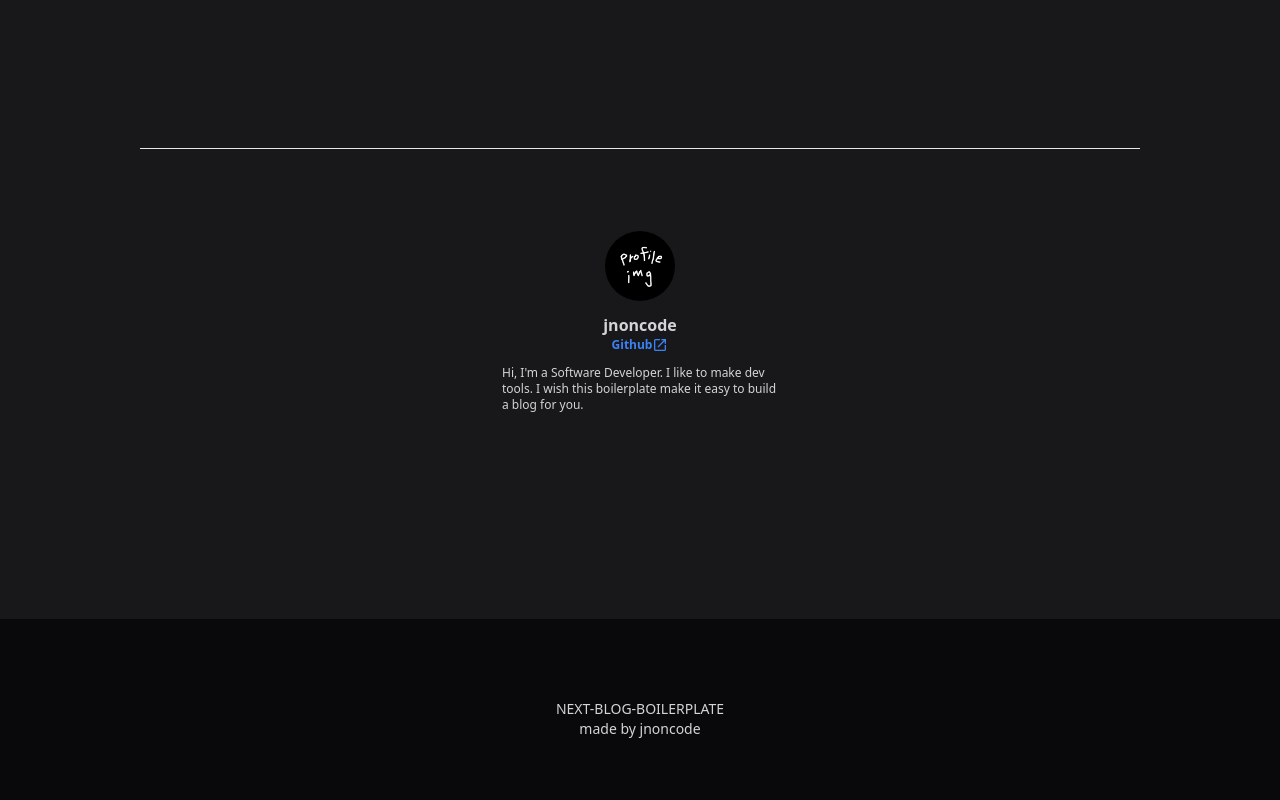
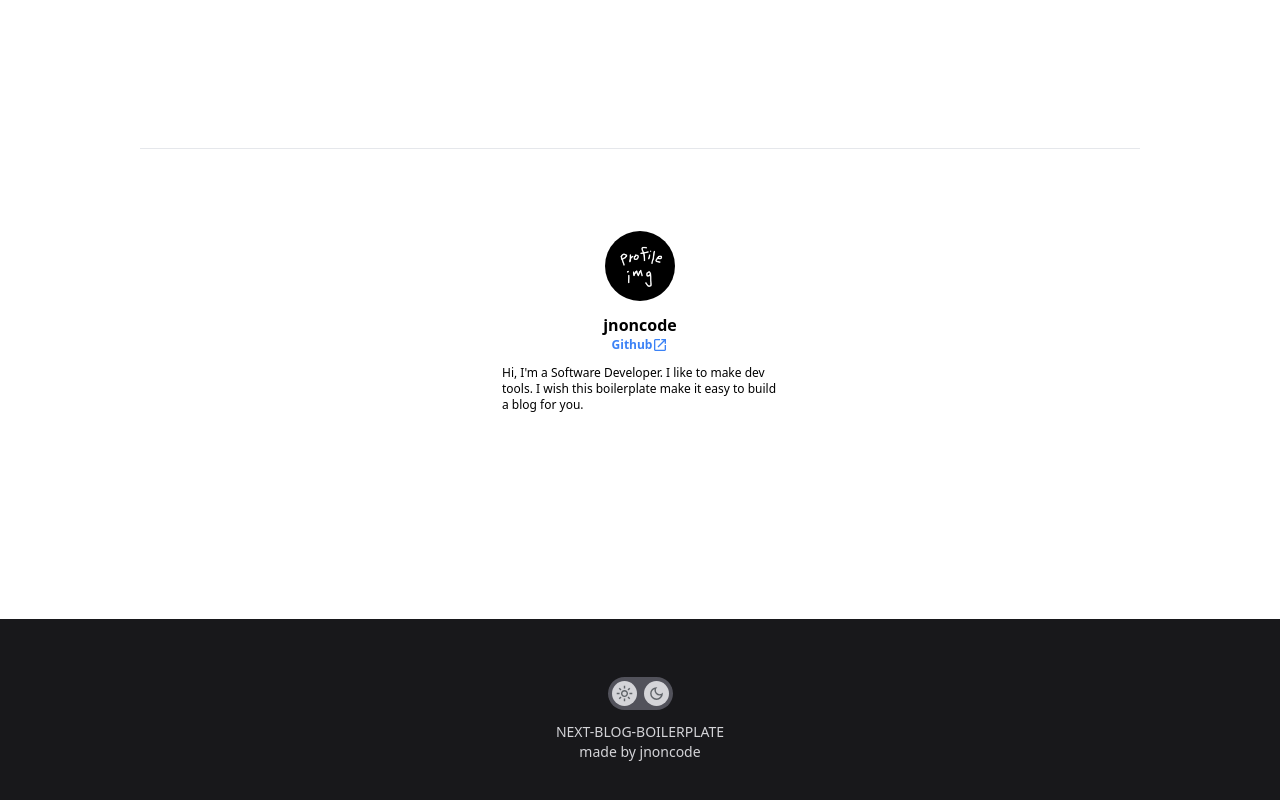
Before and after one commit to thewiilover/starter-template-for-blog, a Next.js app: page /post/1 in a window 1280 px wide. Shown: the part 722-1522 px from the top of the page. Built offline with nearby package versions, Linux system fonts and the light colour scheme; no server answers.

Commit message:
feat: add themeToggle button

```diff
--- a/app/layout.tsx
+++ b/app/layout.tsx
@@ -7,6 +7,7 @@ import Footer from "../src/components/global/Footer";
 
 // your blog title
 import { blogTitle } from "@/custom/navigation";
+import ThemeProvider from "@/src/components/global/ThemeProvider";
 
 export const metadata: Metadata = {
   title: blogTitle,
@@ -21,13 +22,15 @@ export default function RootLayout({
   children: React.ReactNode;
 }>) {
   return (
-    <html className="dark">
+    <html className="">
       <body>
-        <Navigation />
-        <div className="pt-[70px] dark:bg-contrast-900 dark:text-contrast-300">
-          {children}
-        </div>
-        <Footer />
+        <ThemeProvider>
+          <Navigation />
+          <div className="pt-[70px] dark:bg-contrast-900 dark:text-contrast-300">
+            {children}
+          </div>
+          <Footer />
+        </ThemeProvider>
       </body>
     </html>
   );
--- a/app/page.tsx
+++ b/app/page.tsx
@@ -136,7 +136,7 @@ export default function Home() {
             onClick={() => changeCurrentPage(Number(item))}
             className={`${
               currentPage === item ? "bg-primary-500 text-primary-100" : ""
-            } mx-1 w-[35px] h-[35px] flex items-center justify-center text-sm text-center rounded-full duration-100`}
+            } mx-1 w-[30px] h-[30px] flex items-center justify-center text-sm text-center rounded-full duration-100`}
           >
             {item}
           </button>
--- a/src/components/global/Footer.tsx
+++ b/src/components/global/Footer.tsx
@@ -1,7 +1,39 @@
+"use client";
+
+import useTheme from "@/src/store/themeStore";
+import DarkIcon from "../../assets/dark-mode.svg";
+import LightIcon from "../../assets/light-mode.svg";
+
 export default function Footer() {
+  const { changeTheme } = useTheme();
+
+  const toggleMode = (type: string) => {
+    if (type === "dark") {
+      localStorage.setItem("theme", "dark");
+      changeTheme("dark");
+    } else {
+      changeTheme("light");
+      localStorage.setItem("theme", "light");
+    }
+  };
+
   return (
     // This is Footer. Update the content as you want!
-    <div className="w-full h-[200px] flex justify-center items-center text-center text-sm text-contrast-300 text-contrast-100 dark:font-extralight bg-contrast-900 dark:bg-contrast-950">
+    <div className="w-full h-[200px] flex flex-col justify-center items-center text-center text-sm text-contrast-300 font-extralight bg-contrast-900 dark:border-t dark:border-t-contrast-600">
+      <div className="flex justify-between bg-contrast-600 w-[65px] p-1 rounded-full mb-3">
+        <button
+          onClick={() => toggleMode("light")}
+          className="bg-contrast-300 p-1 rounded-full"
+        >
+          <LightIcon />
+        </button>
+        <button
+          onClick={() => toggleMode("dark")}
+          className="bg-contrast-300 p-1 rounded-full"
+        >
+          <DarkIcon />
+        </button>
+      </div>
       NEXT-BLOG-BOILERPLATE <br /> made by jnoncode
     </div>
   );
--- a/src/components/global/Loading.tsx
+++ b/src/components/global/Loading.tsx
@@ -2,7 +2,7 @@ export default function LoadingComponent() {
   return (
     <div className="relative flex flex-col justify-center items-center">
       {/* The classname 'spin-animation' is an animation css from global.css */}
-      <div className="spin-animation w-[40px] h-[40px] border-[5px] border-b-primary-500 rounded-full"></div>
+      <div className="spin-animation w-[40px] h-[40px] border-[5px] border-contrast-600 border-b-primary-500 rounded-full"></div>
       <div className="absolute top-[50%] left-[50%]"></div>
       <div className="text-sm my-3">LOADING</div>
     </div>
--- a/src/components/global/Navigation.tsx
+++ b/src/components/global/Navigation.tsx
@@ -24,6 +24,7 @@ export default function Navigation() {
   return (
     <div className="z-[100] fixed w-screen lg:w-full h-[65px] flex justify-between items-center pl-6 pr-8 lg:px-6 bg-white dark:bg-contrast-900 shadow-sm">
       {/* Blog title */}
+      <div className="flex items-center">
         <Link
           href="/"
           className="text-xl dark:text-contrast-200"
@@ -34,6 +35,7 @@ export default function Navigation() {
         >
           {blogTitle}
         </Link>
+      </div>
       {/* For mobile screen */}
       {pathname === "/" && (
         <div>
--- /dev/null
+++ b/src/components/global/ThemeProvider.tsx
@@ -0,0 +1,32 @@
+"use client";
+
+import useTheme from "@/src/store/themeStore";
+import { ReactNode, useEffect } from "react";
+
+export default function ThemeProvider({ children }: { children: ReactNode }) {
+  const { theme, changeTheme } = useTheme();
+
+  useEffect(() => {
+    if (
+      !localStorage.getItem("theme") ||
+      localStorage.getItem("theme") === "light"
+    ) {
+      changeTheme("light");
+      localStorage.setItem("theme", "light");
+      document.documentElement.classList.remove("dark");
+    } else {
+      changeTheme("dark");
+      document.documentElement.classList.add("dark");
+    }
+  }, []);
+
+  useEffect(() => {
+    if (!theme || theme === "light") {
+      document.documentElement.classList.remove("dark");
+    } else {
+      document.documentElement.classList.add("dark");
+    }
+  }, [theme]);
+
+  return <div>{children}</div>;
+}
--- /dev/null
+++ b/src/store/themeStore.ts
@@ -0,0 +1,17 @@
+// global state management for theme
+import { create } from "zustand";
+
+interface ThemeStore {
+  theme: string | null;
+  changeTheme: (input: string) => void;
+}
+
+const useTheme = create<ThemeStore>()((set) => ({
+  theme: null,
+  changeTheme: (input) =>
+    set((state) => ({
+      theme: input,
+    })),
+}));
+
+export default useTheme;
```
Also changed, not shown: src/assets/dark-mode.svg, src/assets/light-mode.svg. Lines whose indentation alone changed are shown as unchanged.
